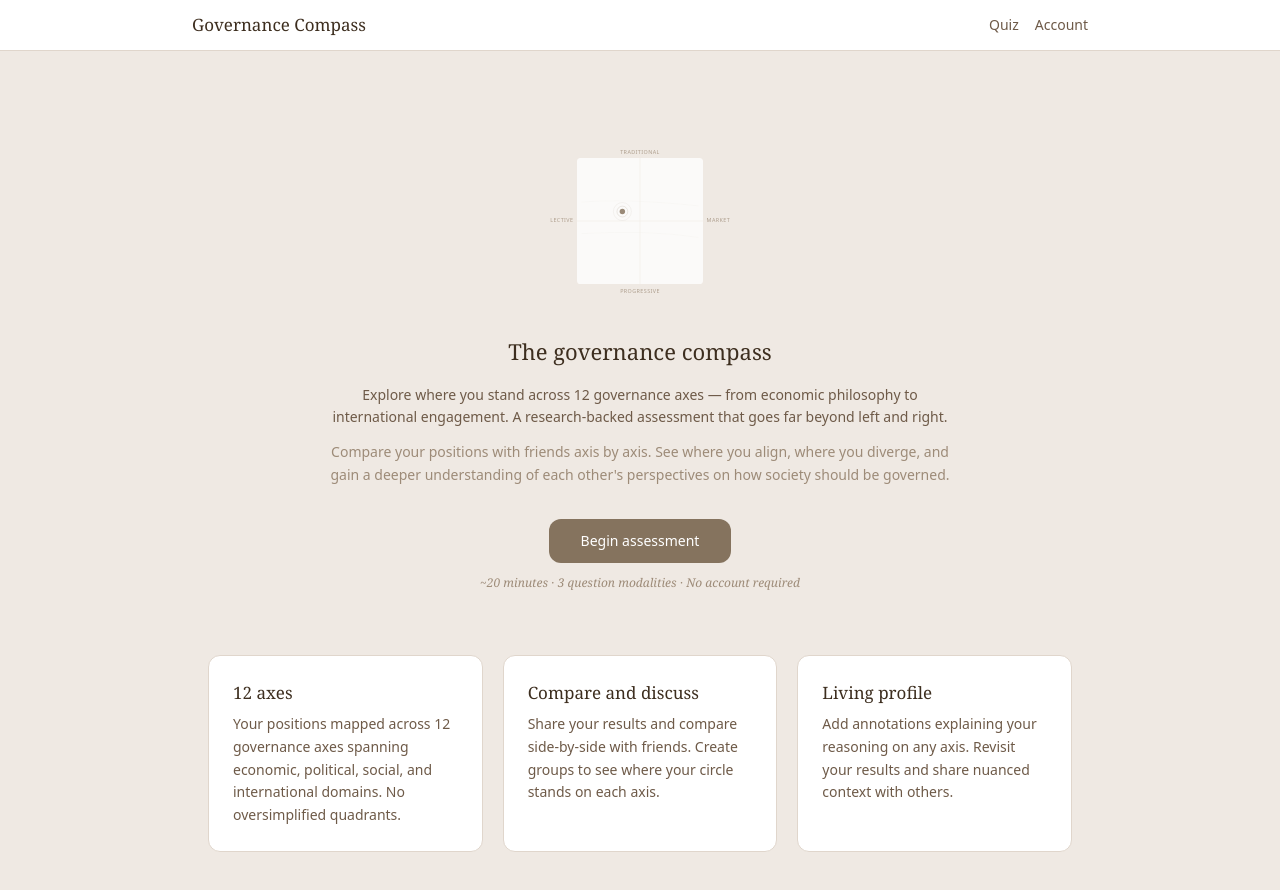
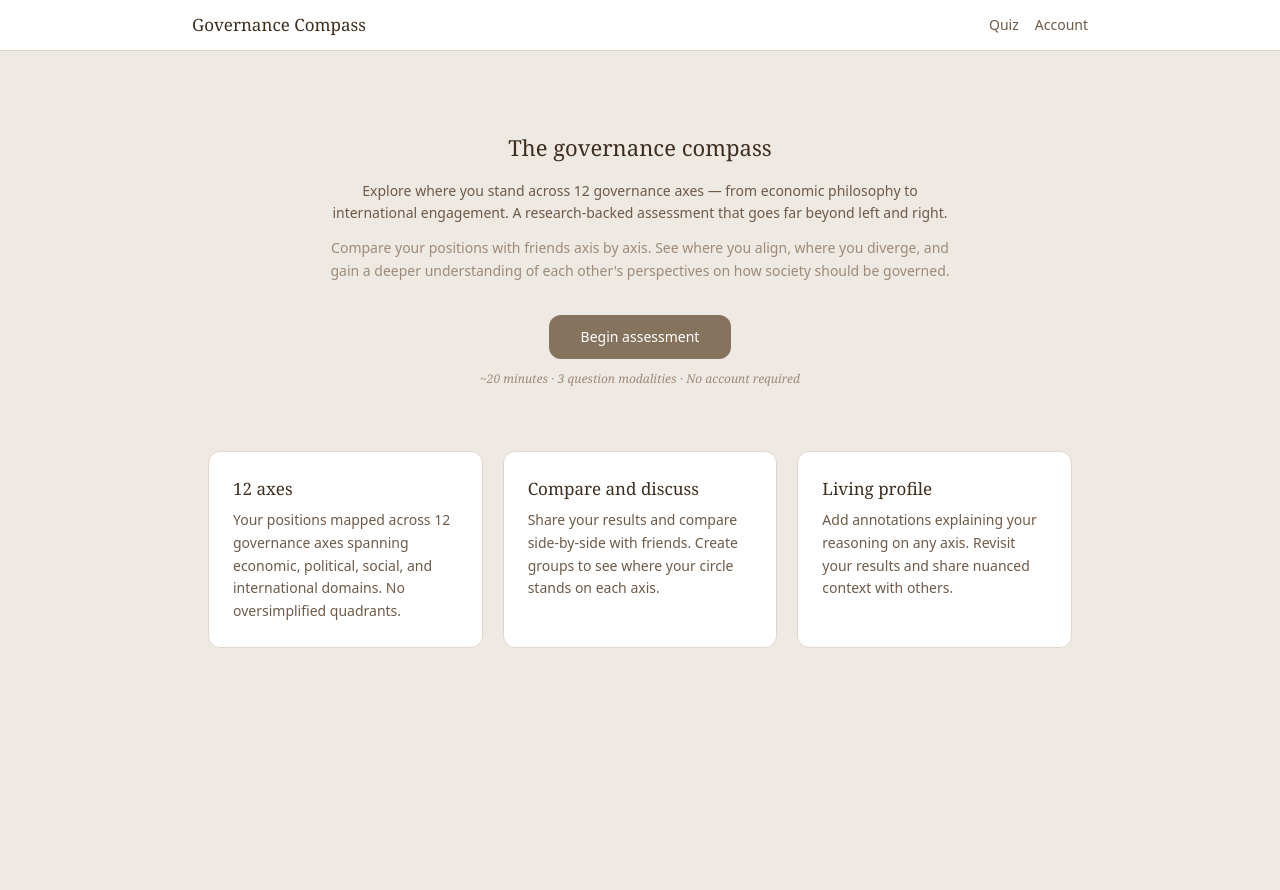
Before and after one commit to WrongerSandwich/governance-compass, a Next.js app: page / in a window 1280 px wide. Shown: the top 890 px of the page. After the commit the page ends 851 px from the top, so only its background shows below. Built offline with nearby package versions, Linux system fonts and the light colour scheme.

Commit message:
Revert "enhance: address five design critique findings"
This reverts commit 1c2485ab71a692468a40a3b6de86ff00080fa24b.

```diff
--- a/src/app/page.tsx
+++ b/src/app/page.tsx
@@ -1,56 +1,9 @@
 import Link from "next/link";
-
-// Static example compass plot — gives visitors a taste of the cartographic aesthetic
-function CompassPreview() {
-  const SIZE = 200;
-  const PAD = 30;
-  const INNER = SIZE - PAD * 2;
-  const CX = SIZE / 2;
-  const CY = SIZE / 2;
-
-  // Example position: slight collective-progressive lean
-  const dotX = PAD + (((-0.28) + 1) / 2) * INNER;
-  const dotY = PAD + ((1 - 0.15) / 2) * INNER;
-
-  return (
-    <svg
-      viewBox={`0 0 ${SIZE} ${SIZE}`}
-      className="w-full max-w-[180px] mx-auto"
-      aria-hidden="true"
-    >
-      <rect x={PAD} y={PAD} width={INNER} height={INNER} rx={4} style={{ fill: 'var(--surface-1)' }} />
-
-      {/* Contour lines */}
-      <path d={`M ${PAD+5} ${PAD+INNER*0.35} Q ${CX-15} ${PAD+INNER*0.32}, ${SIZE-PAD-5} ${PAD+INNER*0.38}`} fill="none" style={{ stroke: 'var(--stone-600)', opacity: 'var(--contour-opacity)' }} strokeWidth={0.5} />
-      <path d={`M ${PAD+5} ${PAD+INNER*0.6} Q ${CX+10} ${PAD+INNER*0.57}, ${SIZE-PAD-5} ${PAD+INNER*0.63}`} fill="none" style={{ stroke: 'var(--stone-600)', opacity: 'var(--contour-opacity)' }} strokeWidth={0.5} />
-
-      {/* Crosshairs */}
-      <line x1={CX} y1={PAD} x2={CX} y2={SIZE-PAD} style={{ stroke: 'var(--border-tertiary)' }} strokeWidth={0.5} />
-      <line x1={PAD} y1={CY} x2={SIZE-PAD} y2={CY} style={{ stroke: 'var(--border-tertiary)' }} strokeWidth={0.5} />
-
-      {/* Pulse rings */}
-      <circle cx={dotX} cy={dotY} r={10} fill="none" style={{ stroke: 'var(--stone-600)' }} strokeWidth={0.5} opacity={0.2} />
-      <circle cx={dotX} cy={dotY} r={6} fill="none" style={{ stroke: 'var(--stone-600)' }} strokeWidth={0.5} opacity={0.4} />
-      <circle cx={dotX} cy={dotY} r={3} style={{ fill: 'var(--stone-600)' }} />
-
-      {/* Cardinal labels */}
-      <text x={CX} y={PAD-4} fontSize={6} style={{ fill: 'var(--text-tertiary)' }} textAnchor="middle" letterSpacing="0.08em">TRADITIONAL</text>
-      <text x={CX} y={SIZE-PAD+10} fontSize={6} style={{ fill: 'var(--text-tertiary)' }} textAnchor="middle" letterSpacing="0.08em">PROGRESSIVE</text>
-      <text x={PAD-4} y={CY} fontSize={6} style={{ fill: 'var(--text-tertiary)' }} textAnchor="end" dominantBaseline="middle" letterSpacing="0.08em">COLLECTIVE</text>
-      <text x={SIZE-PAD+4} y={CY} fontSize={6} style={{ fill: 'var(--text-tertiary)' }} dominantBaseline="middle" letterSpacing="0.08em">MARKET</text>
-    </svg>
-  );
-}
 
 export default function Home() {
   return (
     <main className="min-h-screen px-4 py-20">
       <div className="max-w-[640px] mx-auto text-center">
-        {/* Compass preview — visual hook */}
-        <div className="mb-6 opacity-80">
-          <CompassPreview />
-        </div>
-
         <h1 className="text-[22px] font-serif font-medium text-text-primary mb-4">
           The governance compass
         </h1>
--- a/src/app/quiz/page.tsx
+++ b/src/app/quiz/page.tsx
@@ -12,10 +12,6 @@ export default async function QuizPage() {
   const ministries = await db.ministry.findMany({
     orderBy: { id: "asc" },
   });
-  const axes = await db.axis.findMany({
-    orderBy: { id: "asc" },
-    select: { id: true, name: true, poleALabel: true, poleBLabel: true },
-  });
 
   return (
     <main className="min-h-screen px-4">
@@ -24,7 +20,6 @@ export default async function QuizPage() {
           forcedChoiceItems={forcedChoiceItems}
           scaledItems={scaledItems}
           ministries={ministries}
-          axes={axes}
         />
       </QuizProvider>
     </main>
--- a/src/app/results/[profileId]/page.tsx
+++ b/src/app/results/[profileId]/page.tsx
@@ -123,9 +123,8 @@ export default async function ResultsPage({
             />
           </div>
 
-          {/* Share + compare actions */}
-          <div className="flex flex-wrap items-center gap-2 mt-5">
-            <CompareButton profileId={profileId} />
+          {/* Share buttons — spec order: image, link, data */}
+          <div className="flex gap-2 mt-5">
             <button className="text-xs border border-border-secondary bg-surface-1 text-text-secondary rounded-[8px] px-3.5 py-1.5 hover:bg-surface-2 hover:text-text-primary transition-colors duration-150 focus:outline-none focus-visible:outline-2 focus-visible:outline-stone-600 focus-visible:outline-offset-2">
               Copy image
             </button>
@@ -176,8 +175,11 @@ export default async function ResultsPage({
 
         {/* Radar section */}
         <section>
+          <p className="text-[11px] uppercase tracking-[0.08em] text-text-tertiary mb-1">
+            Full profile
+          </p>
           <h2 className="text-[18px] font-serif font-medium text-text-primary mb-4">
-            Your 12-axis profile
+            Radar
           </h2>
           <div className="bg-surface-2 rounded-[12px] p-6">
             <RadarChart
@@ -217,6 +219,8 @@ export default async function ResultsPage({
           </div>
         </section>
 
+        {/* Compare Button */}
+        <CompareButton profileId={profileId} />
       </div>
     </main>
   );
--- a/src/components/quiz/QuizFlow.tsx
+++ b/src/components/quiz/QuizFlow.tsx
@@ -40,18 +40,10 @@ interface MinistryData {
   belowBaselineWarning: string;
 }
 
-interface AxisData {
-  id: number;
-  name: string;
-  poleALabel: string;
-  poleBLabel: string;
-}
-
 export interface QuizFlowProps {
   forcedChoiceItems: ForcedChoiceItemData[];
   scaledItems: ScaledItemData[];
   ministries: MinistryData[];
-  axes: AxisData[];
 }
 
 // ---------- seeded shuffle ----------
@@ -73,18 +65,10 @@ export function QuizFlow({
   forcedChoiceItems,
   scaledItems,
   ministries,
-  axes,
 }: QuizFlowProps) {
   const { state, dispatch } = useQuiz();
   const router = useRouter();
   const autoAdvanceTimer = useRef<ReturnType<typeof setTimeout> | null>(null);
-
-  // Build axis lookup for context labels
-  const axisMap = useMemo(() => {
-    const map = new Map<number, AxisData>();
-    axes.forEach((a) => map.set(a.id, a));
-    return map;
-  }, [axes]);
 
   const shuffledFC = useMemo(
     () => seededShuffle(forcedChoiceItems, Math.floor(state.randomSeed * 2147483647)),
@@ -258,13 +242,6 @@ export function QuizFlow({
           totalInPhase={shuffledFC.length}
         />
 
-        {/* Axis context — shows what dimension this dilemma belongs to */}
-        {axisMap.has(item.axisId) && (
-          <p className="text-[11px] uppercase tracking-[0.08em] text-stone-800 font-medium mb-3">
-            {axisMap.get(item.axisId)!.poleALabel} vs. {axisMap.get(item.axisId)!.poleBLabel}
-          </p>
-        )}
-
         <ForcedChoiceCard
           key={item.id}
           itemId={item.id}
--- a/src/components/results/ArchetypeCard.tsx
+++ b/src/components/results/ArchetypeCard.tsx
@@ -90,17 +90,12 @@ export function ArchetypeCard({
       {/* Divider */}
       <div className="border-t border-border-secondary my-4" style={{ borderWidth: '0.5px' }} />
 
-      {/* Adjacent type */}
-      <p className="text-xs">
+      {/* Adjacent type — inline per spec */}
+      <p className="text-xs text-text-tertiary">
         <span className="font-medium text-text-secondary">Adjacent:</span>{" "}
-        <span className="text-text-secondary">{secondary.name}</span>
-        <span className="text-text-tertiary"> — </span>
-        <span className="font-mono text-text-tertiary">{secondary.matchPercentage}%</span>
-        <span className="text-text-tertiary"> match</span>
+        {secondary.name} — {secondary.matchPercentage}% match
+        {secondary.summary ? `... ${secondary.summary}` : ""}
       </p>
-      {secondary.summary && (
-        <p className="text-xs text-text-tertiary mt-1 leading-relaxed">{secondary.summary}</p>
-      )}
     </div>
   );
 }
```
